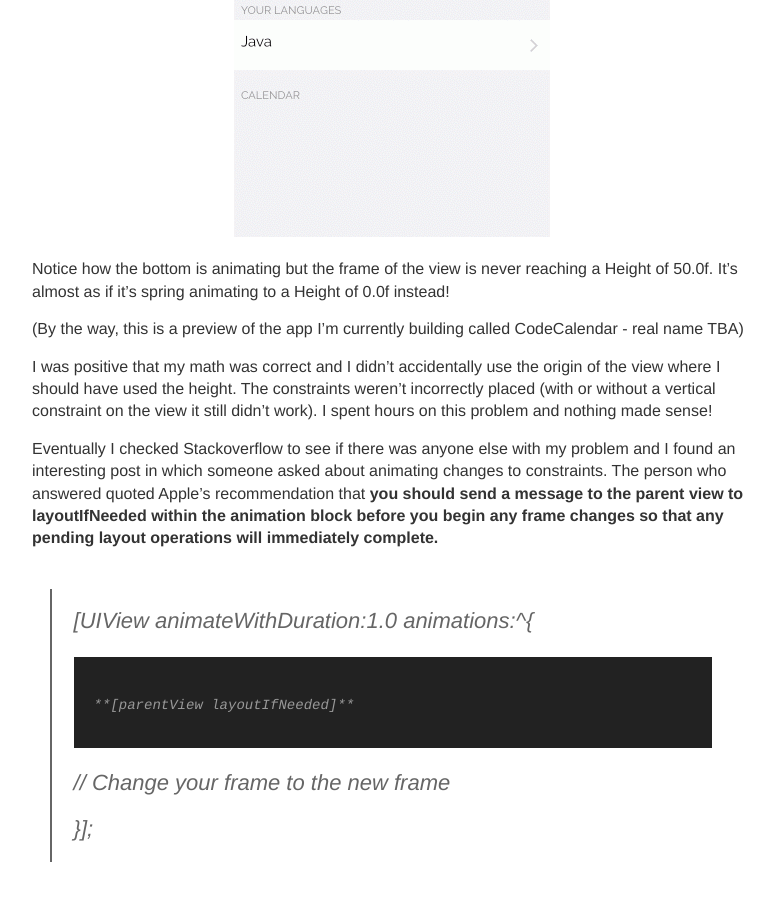
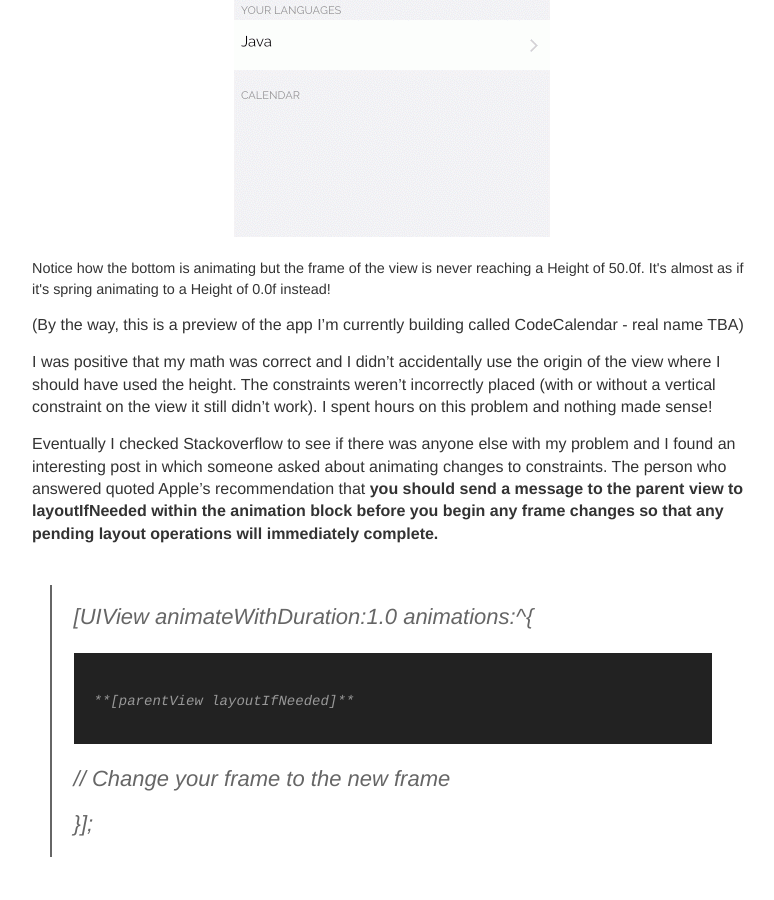
Before and after one commit to trentyou/trentyou.github.io, a Jekyll site: the page built from _posts/2014-12-3-UIView Animations and layoutIfNeeded.md, in a window 1280 px wide and 900 px high, scrolled down 1114 px. Shown: the whole window, without its empty margins (248-1022 px from the left). Built offline with Jekyll 4.4.1, drawn with Linux system fonts in a browser that asks for light colours.

Commit message:
Updated 2014-12-3-UIView Animations and layoutIfNeeded.md

```diff
--- a/_posts/2014-12-3-UIView Animations and layoutIfNeeded.md
+++ b/_posts/2014-12-3-UIView Animations and layoutIfNeeded.md
@@ -21,8 +21,9 @@ No matter how I tweaked it, however, it would always end up looking like this:
 <div style="text-align:center" markdown = "1">
 ![](/images/notworking_post2.gif)
 </div>
+<div style = "font-size: 0.9em">
 Notice how the bottom is animating but the frame of the view is never reaching a Height of 50.0f. It's almost as if it's spring animating to a Height of 0.0f instead!
-
+</div>
 
 (By the way, this is a preview of the app I'm currently building called CodeCalendar - real name TBA)
 
```
